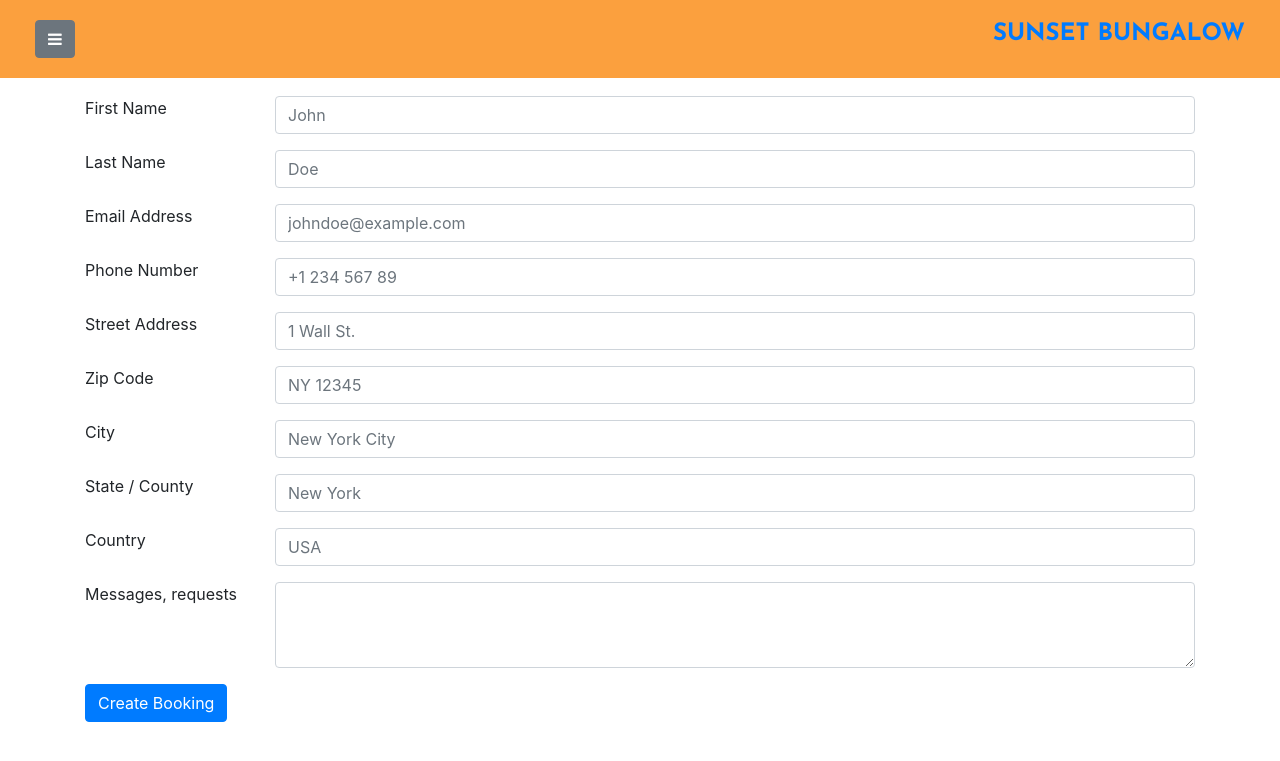
After one commit to yogaajie2/pulau, a PHP site: page /bookingform.php in a window 1280 px wide. The commit adds this page. Shown: the top 761 px of the page. Run offline with PHP 8.4, Linux system fonts and the light colour scheme; some libraries are stand-ins or nearby versions.

Commit message:
booking form, backend test

```diff
--- /dev/null
+++ b/bookingform.php
@@ -0,0 +1,164 @@
+<!doctype html>
+<html lang="en">
+  <head>
+    <!-- Required meta tags -->
+    <meta charset="utf-8">
+    <meta name="viewport" content="width=device-width, initial-scale=1, shrink-to-fit=no">
+
+    <!-- Bootstrap CSS -->
+    <link rel="stylesheet" href="https://maxcdn.bootstrapcdn.com/bootstrap/4.0.0/css/bootstrap.min.css" integrity="sha384-Gn5384xqQ1aoWXA+058RXPxPg6fy4IWvTNh0E263XmFcJlSAwiGgFAW/dAiS6JXm" crossorigin="anonymous">
+    <!-- Font Awesome CSS -->
+    <link href="https://maxcdn.bootstrapcdn.com/font-awesome/4.7.0/css/font-awesome.min.css" rel="stylesheet">
+    <!-- Sidebar CSS -->
+    <link href="css/simple-sidebar.css" rel="stylesheet">
+    <!-- Main CSS -->
+    <link rel="stylesheet" type="text/css" href="style.css">
+    <!-- Google Fonts -->
+    <link href="https://fonts.googleapis.com/css?family=Josefin+Sans:700|Raleway:500" rel="stylesheet">
+
+    <title>Sunset Bungalow Pramuka Island</title>
+  </head>
+  <body>
+
+    <?php include('header.html') ?>
+
+    <div class="container formContainer">
+        <div class="row">
+            <div class="col">
+                <form class="needs-validation" novalidate action="success.php" method="post">
+                    <div class="form-group row">
+                        <label for="inputFirstName" class="col-sm-2 col-form-label pt-0">First Name</label>
+                        <div class="col-sm-10">
+                            <input type="text" class="form-control" id="inputFirstName" placeholder="John" required>
+                            <div class="invalid-feedback">Please fill out this field.</div>
+                        </div>
+                    </div>
+                    <div class="form-group row">
+                        <label for="inputLastName" class="col-sm-2 col-form-label pt-0">Last Name</label>
+                        <div class="col-sm-10">
+                            <input type="text" class="form-control" id="inputLastName" placeholder="Doe" required>
+                            <div class="invalid-feedback">Please fill out this field.</div>
+                        </div>
+                    </div>
+                    <div class="form-group row">
+                        <label for="inputEmail" class="col-sm-2 col-form-label pt-0">Email Address</label>
+                        <div class="col-sm-10">
+                            <input type="email" class="form-control" id="inputEmail" placeholder="johndoe@example.com" required>
+                            <div class="invalid-feedback">Please input a valid email address.</div>
+                        </div>
+                    </div>
+                    <div class="form-group row">
+                        <label for="inputPhoneNumber" class="col-sm-2 col-form-label pt-0">Phone Number</label>
+                        <div class="col-sm-10">
+                            <input type="text" class="form-control" id="inputPhoneNumber" placeholder="+1 234 567 89" required>
+                            <div class="invalid-feedback">Please fill out this field.</div>
+                        </div>
+                    </div>
+                    <div class="form-group row">
+                        <label for="inputAddress" class="col-sm-2 col-form-label pt-0">Street Address</label>
+                        <div class="col-sm-10">
+                            <input type="text" class="form-control" id="inputAddress" placeholder="1 Wall St." required>
+                            <div class="invalid-feedback">Please fill out this field.</div>
+                        </div>
+                    </div>
+                    <div class="form-group row">
+                        <label for="inputZipCode" class="col-sm-2 col-form-label pt-0">Zip Code</label>
+                        <div class="col-sm-10">
+                            <input type="text" class="form-control" id="inputZipCode" placeholder="NY 12345" required>
+                            <div class="invalid-feedback">Please fill out this field.</div>
+                        </div>
+                    </div>
+                    <div class="form-group row">
+                        <label for="inputCity" class="col-sm-2 col-form-label pt-0">City</label>
+                        <div class="col-sm-10">
+                            <input type="text" class="form-control" id="inputCity" placeholder="New York City" required>
+                            <div class="invalid-feedback">Please fill out this field.</div>
+                        </div>
+                    </div>
+                    <div class="form-group row">
+                        <label for="inputState" class="col-sm-2 col-form-label pt-0">State / County</label>
+                        <div class="col-sm-10">
+                            <input type="text" class="form-control" id="inputState" placeholder="New York" required>
+                            <div class="invalid-feedback">Please fill out this field.</div>
+                        </div>
+                    </div>
+                    <div class="form-group row">
+                        <label for="inputCountry" class="col-sm-2 col-form-label pt-0">Country</label>
+                        <div class="col-sm-10">
+                            <input type="text" class="form-control" id="inputCountry" placeholder="USA" required>
+                            <div class="invalid-feedback">Please fill out this field.</div>
+                        </div>
+                    </div>
+                    <div class="form-group row">
+                        <label for="inputMessage" class="col-sm-2 col-form-label pt-0">Messages, requests</label>
+                        <div class="col-sm-10">
+                            <textarea class="form-control" id="inputMessage" rows="3"></textarea>
+                        </div>
+                    </div>
+                    <div class="form-group row">
+                        <div class="col-sm-10">
+                            <button type="submit" class="btn btn-primary" data-toggle="modal" data-target="#exampleModal">Create Booking</button>
+                        </div>
+                    </div>
+
+                    <!-- Modal -->
+                    <div class="modal fade" id="exampleModal" tabindex="-1" role="dialog" aria-labelledby="exampleModalLabel" aria-hidden="true">
+                        <div class="modal-dialog" role="document">
+                            <div class="modal-content">
+                                <div class="modal-header">
+                                    <h5 class="modal-title" id="exampleModalLabel">Please Check Again.</h5>
+                                    <button type="button" class="close" data-dismiss="modal" aria-label="Close">
+                                        <span aria-hidden="true">&times;</span>
+                                    </button>
+                                </div>
+                                <div class="modal-body">
+                                    Please make sure to fill out all the required fields.
+                                </div>
+                                <div class="modal-footer">
+                                    <button type="button" class="btn btn-primary" data-dismiss="modal">OK</button>
+                                </div>
+                            </div>
+                        </div>
+                    </div>
+                </form>
+            </div>
+        </div>
+    </div>
+
+    <!-- Form Validation Script -->
+    <script>
+        // Example starter JavaScript for disabling form submissions if there are invalid fields
+        (function() {
+          'use strict';
+          window.addEventListener('load', function() {
+            // Fetch all the forms we want to apply custom Bootstrap validation styles to
+            var forms = document.getElementsByClassName('needs-validation');
+            // Loop over them and prevent submission
+            var validation = Array.prototype.filter.call(forms, function(form) {
+              form.addEventListener('submit', function(event) {
+                if (form.checkValidity() === false) {
+                  event.preventDefault();
+                  event.stopPropagation();
+                }
+                form.classList.add('was-validated');
+              }, false);
+            });
+          }, false);
+        })();
+    </script>
+
+    <!-- Optional JavaScript -->
+    <!-- jQuery first, then Popper.js, then Bootstrap JS -->
+    <script src="https://code.jquery.com/jquery-3.2.1.slim.min.js" integrity="sha384-KJ3o2DKtIkvYIK3UENzmM7KCkRr/rE9/Qpg6aAZGJwFDMVNA/GpGFF93hXpG5KkN" crossorigin="anonymous"></script>
+    <script src="https://cdnjs.cloudflare.com/ajax/libs/popper.js/1.12.9/umd/popper.min.js" integrity="sha384-ApNbgh9B+Y1QKtv3Rn7W3mgPxhU9K/ScQsAP7hUibX39j7fakFPskvXusvfa0b4Q" crossorigin="anonymous"></script>
+    <script src="https://maxcdn.bootstrapcdn.com/bootstrap/4.0.0/js/bootstrap.min.js" integrity="sha384-JZR6Spejh4U02d8jOt6vLEHfe/JQGiRRSQQxSfFWpi1MquVdAyjUar5+76PVCmYl" crossorigin="anonymous"></script>
+
+    <!-- Menu Toggle Script -->
+    <script>
+    $("#menu-toggle").click(function(e) {
+        e.preventDefault();
+        $("#wrapper").toggleClass("toggled");
+    });
+    </script>
+  </body>
+</html>
--- a/style.css
+++ b/style.css
@@ -121,7 +121,7 @@ form.bookForm {
 	font-family: 'Raleway', sans-serif;
 }
 
-button.bookButton {
+a.bookButton {
 	margin: 2rem auto;
 	background-color: #fba03e;
 	font-weight: bold;
@@ -151,3 +151,11 @@ div.contentCol {
 h2.contentColText {
 	color: white;
 }
+
+div.formContainer {
+	margin: 6rem auto 2rem;
+}
+
+h1.loginText {
+	color: black;
+}
--- a/thebungalow.php
+++ b/thebungalow.php
@@ -98,7 +98,7 @@
                                   <option>7 Persons</option>
                                   <option>8 Persons</option>
                                 </select>
-                                <button type="button" class="btn btn-light btn-lg btn-block bookButton">Book Now</button>
+                                <a class="btn btn-light btn-lg btn-block bookButton" href="bookingForm.php" role="button">Book Now</a>
                             </div>
                         </form>
                     </div>
```
Also changed, not shown: dashboard.php (added, +32 -0 lines), login.php (added, +84 -0 lines), success.php (added, +63 -0 lines).
